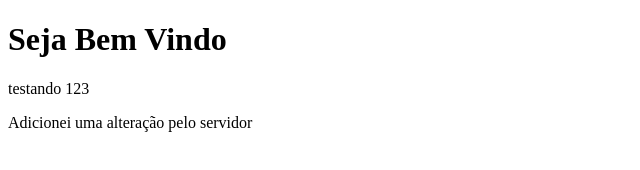
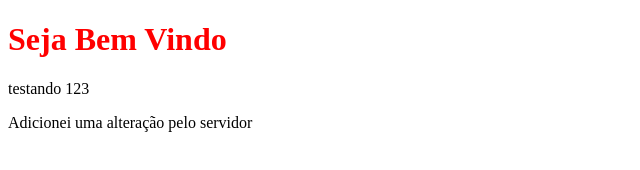
Before and after one commit to vargxrz/repositorio-remoto-exemplo, a plain HTML site: page index.html in a window 1280 px wide. Shown: the whole page, without its empty margins (0-640 px from the left). Drawn offline with Linux system fonts and the light colour scheme.

Commit message:
Update index.html

```diff
--- a/index.html
+++ b/index.html
@@ -4,7 +4,13 @@
     <meta charset="UTF-8">
     <meta name="viewport" content="width=device-width, initial-scale=1.0">
     <title>Documento</title>
+<style>
+        .fg-red{
+            color:red
+        }
 
+
+    </style>
 </head>
 <body>
    <h1 class="fg-red">Seja Bem Vindo</h1>
```
